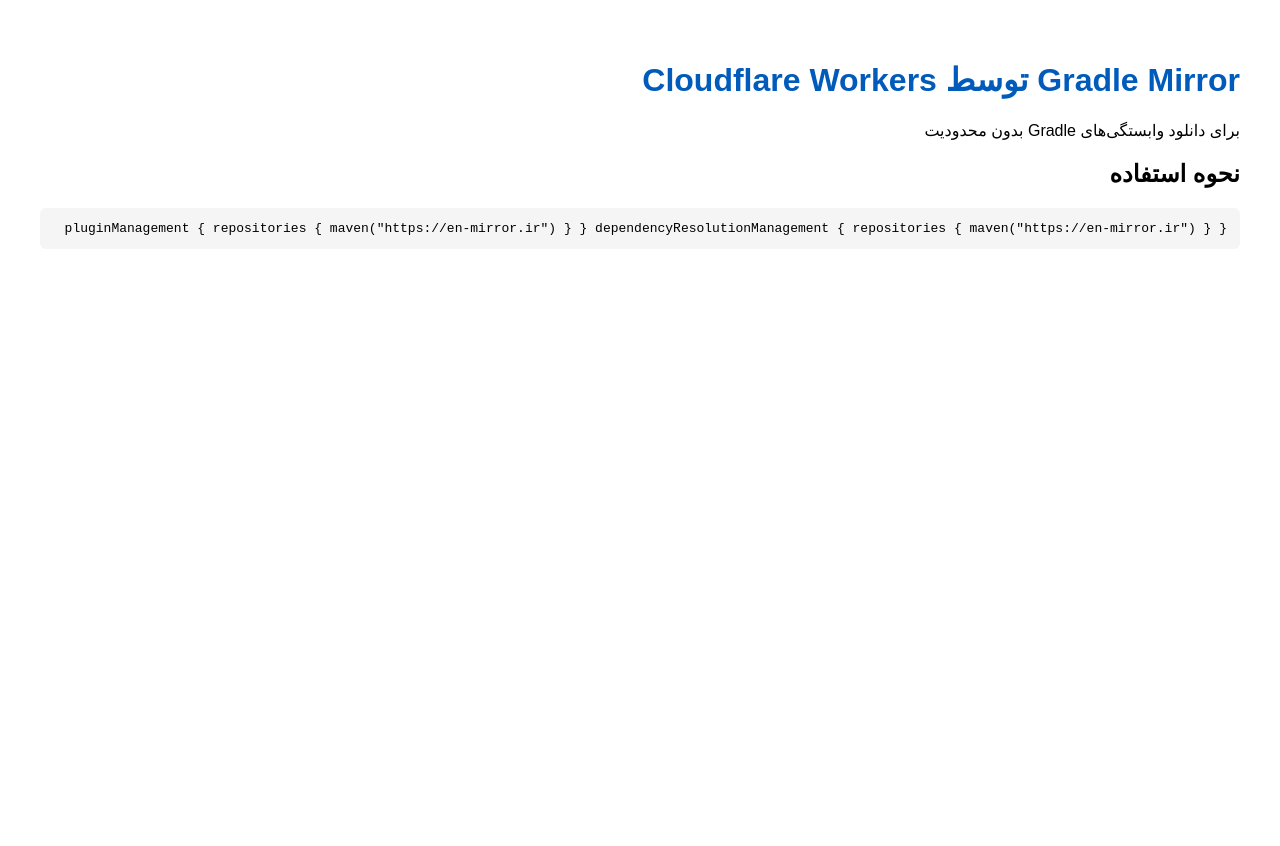
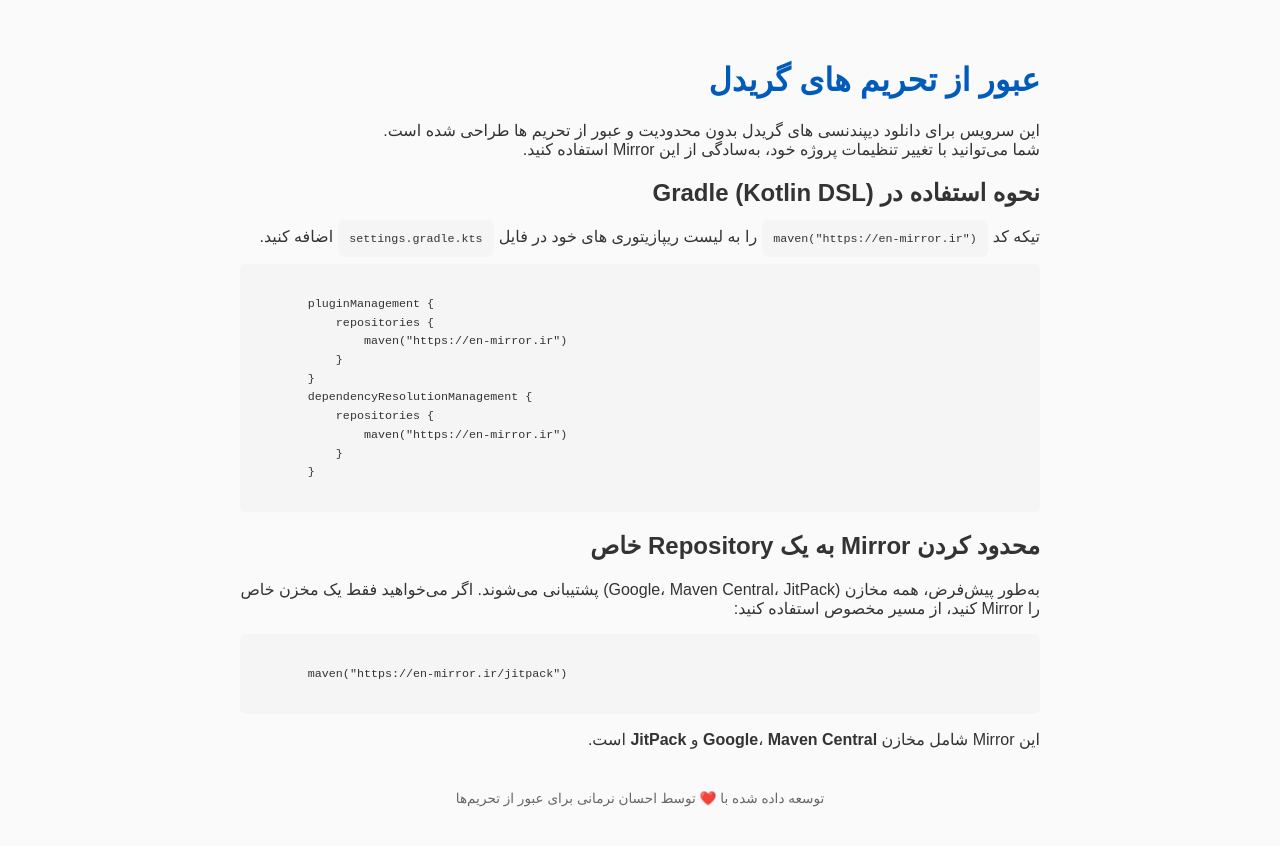
Before and after one commit to ehsannarmani/gradle-mirror-cloudflare-worker, a website: page public/index.html in a window 1280 px wide. Before the commit the page ends 800 px from the top, so only its background shows below. Drawn offline with Linux system fonts and the light colour scheme; a small style sheet from the web is missing.

Commit message:
remove font and use cdn add sample png modify index.html

```diff
--- a/public/index.html
+++ b/public/index.html
@@ -2,17 +2,52 @@
 <html lang="fa" dir="rtl">
 <head>
     <meta charset="UTF-8" />
-    <title>Gradle Mirror - en-mirror.ir</title>
+    <title>Gradle Mirror</title>
+    <link href="https://cdn.jsdelivr.net/gh/rastikerdar/vazirmatn@v33.003/Vazirmatn-font-face.css" rel="stylesheet" type="text/css" />
     <style>
-        body { font-family: sans-serif; direction: rtl; padding: 2em; }
-        h1 { color: #005bbb; }
-        code { background: #f5f5f5; padding: 1em; display: block; border-radius: 6px; }
+        body {
+            font-family: 'Vazirmatn', sans-serif;
+            direction: rtl;
+            padding: 2em;
+            background: #fafafa;
+            color: #333;
+        }
+        h1 {
+            color: #005bbb;
+        }
+        code {
+            background: #f5f5f5;
+            padding: 1em;
+            display: block;
+            border-radius: 6px;
+            direction: ltr;
+            white-space: pre-wrap;
+            line-height: 1.6;
+            font-size: 0.9em;
+        }
+        .container {
+            max-width: 800px;
+            margin: 0 auto;
+        }
+        footer {
+            margin-top: 3em;
+            font-size: 0.85em;
+            color: #666;
+            text-align: center;
+        }
     </style>
 </head>
 <body>
-<h1>Gradle Mirror توسط Cloudflare Workers</h1>
-<p>برای دانلود وابستگی‌های Gradle بدون محدودیت</p>
-<h2>نحوه استفاده</h2>
+<div class="container">
+    <h1>عبور از تحریم های گریدل</h1>
+    <p>
+        این سرویس برای دانلود دیپندنسی های گریدل بدون محدودیت و عبور از تحریم ها طراحی شده است.
+        <br>
+        شما می‌توانید با تغییر تنظیمات پروژه خود، به‌سادگی از این Mirror استفاده کنید.
+    </p>
+
+    <h2>نحوه استفاده در Gradle (Kotlin DSL)</h2>
+    <p>تیکه کد <code style="display: inline">maven("https://en-mirror.ir")</code> را به لیست ریپازیتوری های خود در فایل <code style="display: inline;">settings.gradle.kts</code> اضافه کنید.</p>
     <code>
         pluginManagement {
             repositories {
@@ -25,5 +60,23 @@
             }
         }
     </code>
+
+    <h2>محدود کردن Mirror به یک Repository خاص</h2>
+    <p>
+        به‌طور پیش‌فرض، همه مخازن (Google، Maven Central، JitPack) پشتیبانی می‌شوند.
+        اگر می‌خواهید فقط یک مخزن خاص را Mirror کنید، از مسیر مخصوص استفاده کنید:
+    </p>
+    <code>
+        maven("https://en-mirror.ir/jitpack")
+    </code>
+
+    <p>
+        این Mirror شامل مخازن <b>Google</b>، <b>Maven Central</b> و <b>JitPack</b> است.
+    </p>
+
+    <footer>
+        توسعه داده شده با ❤️ توسط احسان نرمانی برای عبور از تحریم‌ها
+    </footer>
+</div>
 </body>
 </html>
```
Also changed, not shown: assets/sample.png (added), assets/vazir.ttf (deleted). Lines whose indentation alone changed are shown as unchanged.
